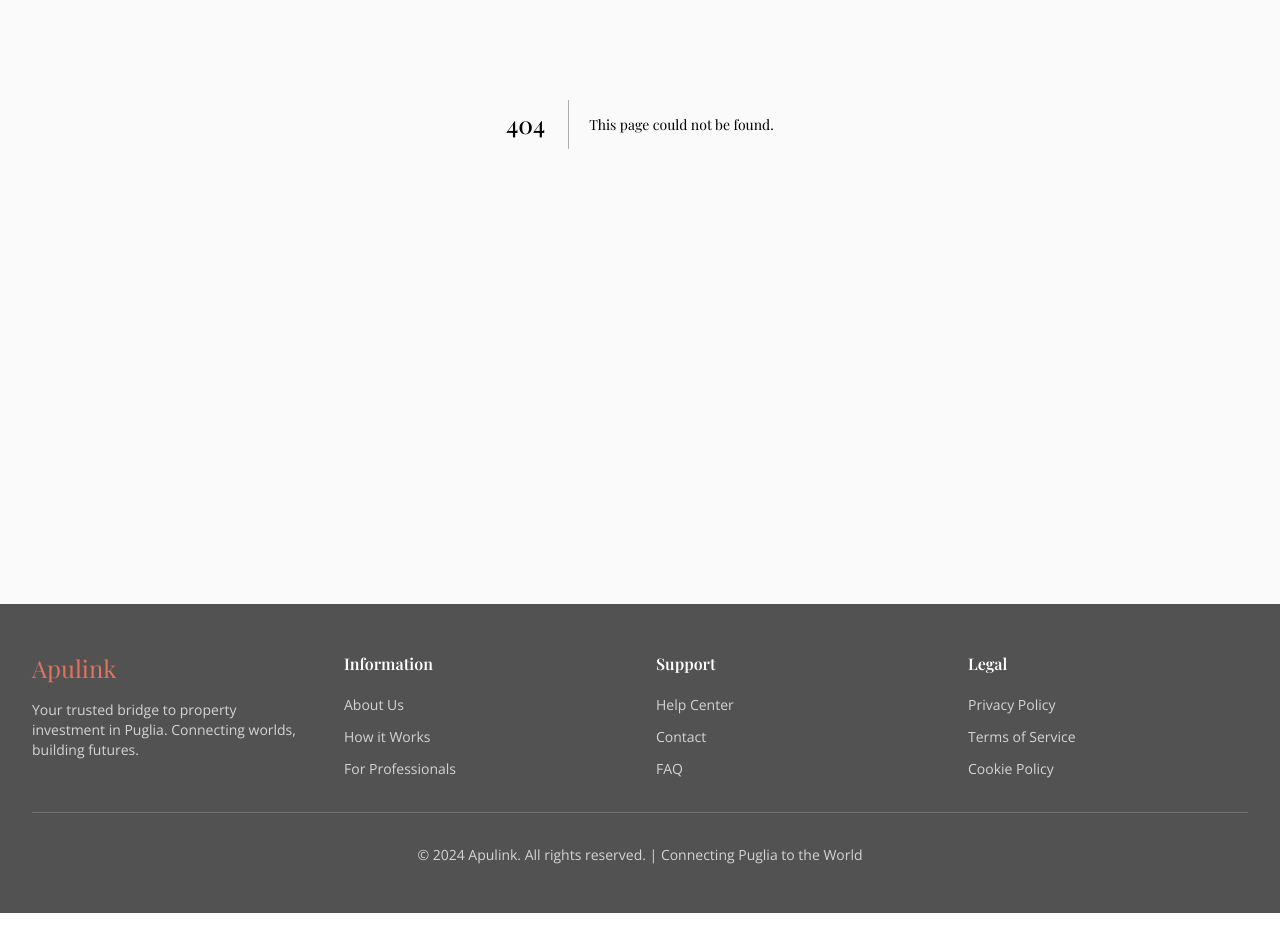
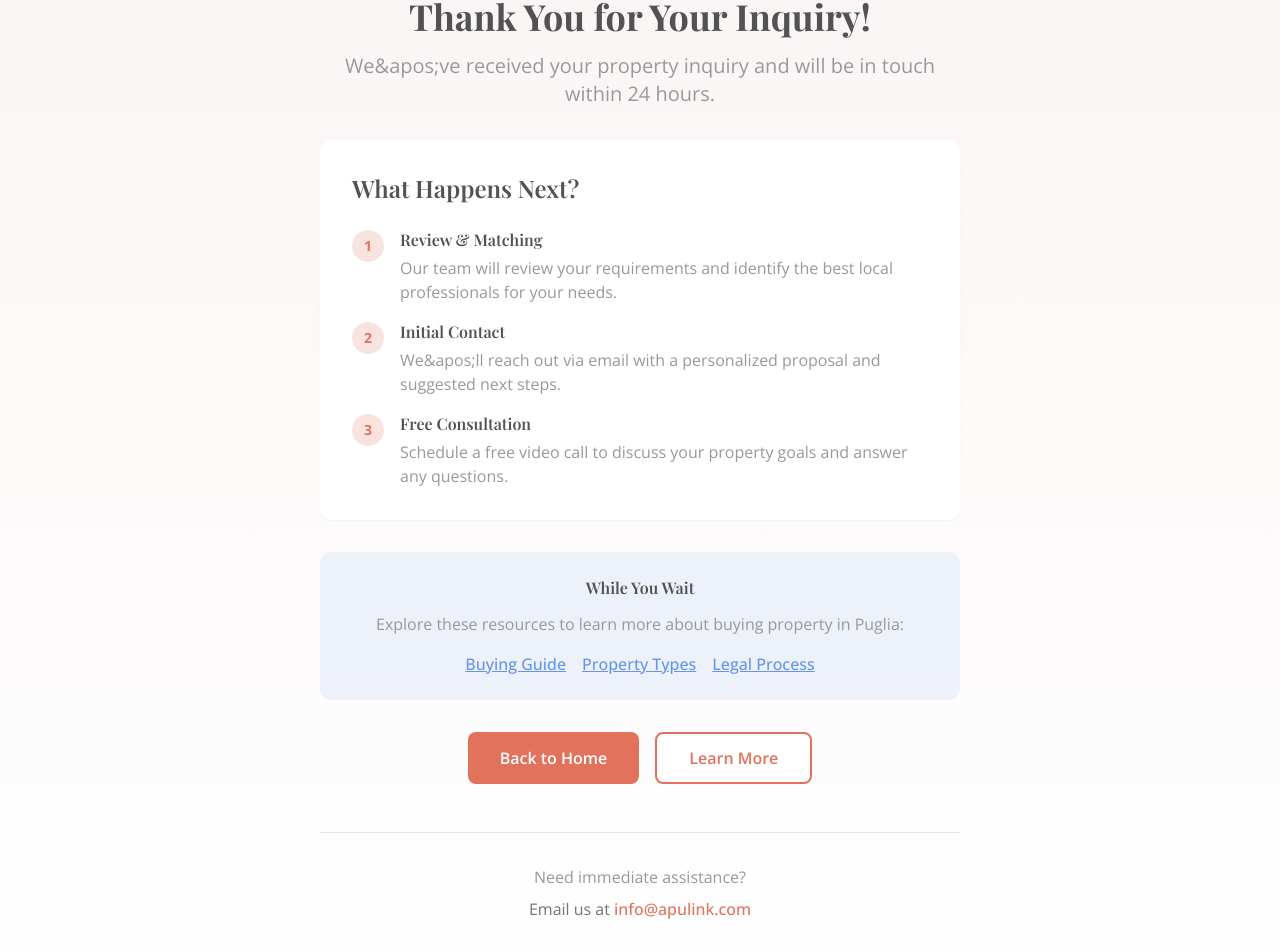
Before and after one commit to Geppix140269/PropertyProsDB, a Next.js app: page /buyer/inquiry/success in a window 1280 px wide. Before the commit this address had no page. Shown: the part 357-1309 px from the top of the page. Before the commit the page ends 1270 px from the top, so only its background shows below. Built offline with nearby package versions, Linux system fonts and the light colour scheme; a web font is replaced by a local one.

Commit message:
Create page.tsx

```diff
--- /dev/null
+++ b/app/buyer/inquiry/success/page.tsx
@@ -0,0 +1,165 @@
+// PATH: app/buyer/inquiry/success/page.tsx
+'use client'
+import { useState } from 'react'
+import { useRouter } from 'next/navigation'
+
+export default function BuyerInquirySuccessPage() {
+  const router = useRouter()
+  const [language, setLanguage] = useState<'en' | 'it'>('en')
+
+  return (
+    <div className="min-h-screen bg-gradient-to-b from-terracotta/5 to-white">
+      {/* Success Message */}
+      <section className="py-20">
+        <div className="max-w-2xl mx-auto px-4 text-center">
+          {/* Language Toggle */}
+          <div className="flex justify-center mb-8">
+            <button
+              onClick={() => setLanguage(language === 'en' ? 'it' : 'en')}
+              className="flex items-center space-x-2 text-stone-600 hover:text-terracotta font-medium"
+            >
+              <span className="text-2xl">{language === 'en' ? '🇬🇧' : '🇮🇹'}</span>
+              <span>{language === 'en' ? 'IT' : 'EN'}</span>
+            </button>
+          </div>
+
+          {/* Success Icon */}
+          <div className="mb-8">
+            <div className="inline-flex items-center justify-center w-24 h-24 bg-terracotta/20 rounded-full">
+              <svg className="w-12 h-12 text-terracotta" fill="none" stroke="currentColor" viewBox="0 0 24 24">
+                <path strokeLinecap="round" strokeLinejoin="round" strokeWidth="2" d="M5 13l4 4L19 7" />
+              </svg>
+            </div>
+          </div>
+
+          <h1 className="font-playfair text-4xl font-bold text-stone-800 mb-4">
+            {language === 'en'
+              ? 'Thank You for Your Inquiry!'
+              : 'Grazie per la Tua Richiesta!'
+            }
+          </h1>
+
+          <p className="text-xl text-stone-600 mb-8">
+            {language === 'en'
+              ? 'We&apos;ve received your property inquiry and will be in touch within 24 hours.'
+              : 'Abbiamo ricevuto la tua richiesta e ti contatteremo entro 24 ore.'
+            }
+          </p>
+
+          {/* What Happens Next */}
+          <div className="bg-white rounded-xl shadow-sm p-8 mb-8 text-left">
+            <h2 className="font-playfair text-2xl font-semibold text-stone-800 mb-6">
+              {language === 'en' ? 'What Happens Next?' : 'Cosa Succede Ora?'}
+            </h2>
+
+            <div className="space-y-4">
+              <div className="flex items-start">
+                <div className="bg-terracotta/20 text-terracotta rounded-full w-8 h-8 flex items-center justify-center font-bold text-sm flex-shrink-0 mt-0.5">
+                  1
+                </div>
+                <div className="ml-4">
+                  <h3 className="font-semibold text-stone-800 mb-1">
+                    {language === 'en' ? 'Review & Matching' : 'Revisione e Abbinamento'}
+                  </h3>
+                  <p className="text-stone-600">
+                    {language === 'en'
+                      ? 'Our team will review your requirements and identify the best local professionals for your needs.'
+                      : 'Il nostro team esaminerà le tue esigenze e identificherà i migliori professionisti locali per te.'
+                    }
+                  </p>
+                </div>
+              </div>
+
+              <div className="flex items-start">
+                <div className="bg-terracotta/20 text-terracotta rounded-full w-8 h-8 flex items-center justify-center font-bold text-sm flex-shrink-0 mt-0.5">
+                  2
+                </div>
+                <div className="ml-4">
+                  <h3 className="font-semibold text-stone-800 mb-1">
+                    {language === 'en' ? 'Initial Contact' : 'Primo Contatto'}
+                  </h3>
+                  <p className="text-stone-600">
+                    {language === 'en'
+                      ? 'We&apos;ll reach out via email with a personalized proposal and suggested next steps.'
+                      : 'Ti contatteremo via email con una proposta personalizzata e i prossimi passi suggeriti.'
+                    }
+                  </p>
+                </div>
+              </div>
+
+              <div className="flex items-start">
+                <div className="bg-terracotta/20 text-terracotta rounded-full w-8 h-8 flex items-center justify-center font-bold text-sm flex-shrink-0 mt-0.5">
+                  3
+                </div>
+                <div className="ml-4">
+                  <h3 className="font-semibold text-stone-800 mb-1">
+                    {language === 'en' ? 'Free Consultation' : 'Consulenza Gratuita'}
+                  </h3>
+                  <p className="text-stone-600">
+                    {language === 'en'
+                      ? 'Schedule a free video call to discuss your property goals and answer any questions.'
+                      : 'Pianifica una videochiamata gratuita per discutere i tuoi obiettivi e rispondere a qualsiasi domanda.'
+                    }
+                  </p>
+                </div>
+              </div>
+            </div>
+          </div>
+
+          {/* Additional Resources */}
+          <div className="bg-sea/10 rounded-xl p-6 mb-8">
+            <h3 className="font-semibold text-stone-800 mb-3">
+              {language === 'en' ? 'While You Wait' : 'Mentre Aspetti'}
+            </h3>
+            <p className="text-stone-600 mb-4">
+              {language === 'en'
+                ? 'Explore these resources to learn more about buying property in Puglia:'
+                : 'Esplora queste risorse per saperne di più sull&apos;acquisto di proprietà in Puglia:'
+              }
+            </p>
+            <div className="flex flex-col sm:flex-row gap-4 justify-center">
+              <a href="/guides/buying-in-puglia" className="text-sea hover:text-sea-dark font-medium underline">
+                {language === 'en' ? 'Buying Guide' : 'Guida all&apos;Acquisto'}
+              </a>
+              <a href="/guides/property-types" className="text-sea hover:text-sea-dark font-medium underline">
+                {language === 'en' ? 'Property Types' : 'Tipi di Proprietà'}
+              </a>
+              <a href="/guides/legal-process" className="text-sea hover:text-sea-dark font-medium underline">
+                {language === 'en' ? 'Legal Process' : 'Processo Legale'}
+              </a>
+            </div>
+          </div>
+
+          {/* CTA Buttons */}
+          <div className="flex flex-col sm:flex-row gap-4 justify-center">
+            <button
+              onClick={() => router.push('/')}
+              className="px-8 py-3 bg-terracotta text-white rounded-lg font-semibold hover:bg-terracotta-dark transition-all"
+            >
+              {language === 'en' ? 'Back to Home' : 'Torna alla Home'}
+            </button>
+            <button
+              onClick={() => router.push('/buyer')}
+              className="px-8 py-3 bg-white text-terracotta border-2 border-terracotta rounded-lg font-semibold hover:bg-terracotta/5 transition-all"
+            >
+              {language === 'en' ? 'Learn More' : 'Scopri di Più'}
+            </button>
+          </div>
+
+          {/* Contact Info */}
+          <div className="mt-12 pt-8 border-t border-stone-200">
+            <p className="text-stone-600 mb-2">
+              {language === 'en' ? 'Need immediate assistance?' : 'Hai bisogno di assistenza immediata?'}
+            </p>
+            <p className="text-stone-700">
+              {language === 'en' ? 'Email us at' : 'Scrivici a'}{' '}
+              <a href="mailto:info@apulink.com" className="text-terracotta hover:text-terracotta-dark font-medium">
+                info@apulink.com
+              </a>
+            </p>
+          </div>
+        </div>
+      </section>
+    </div>
+  )
+}
```
